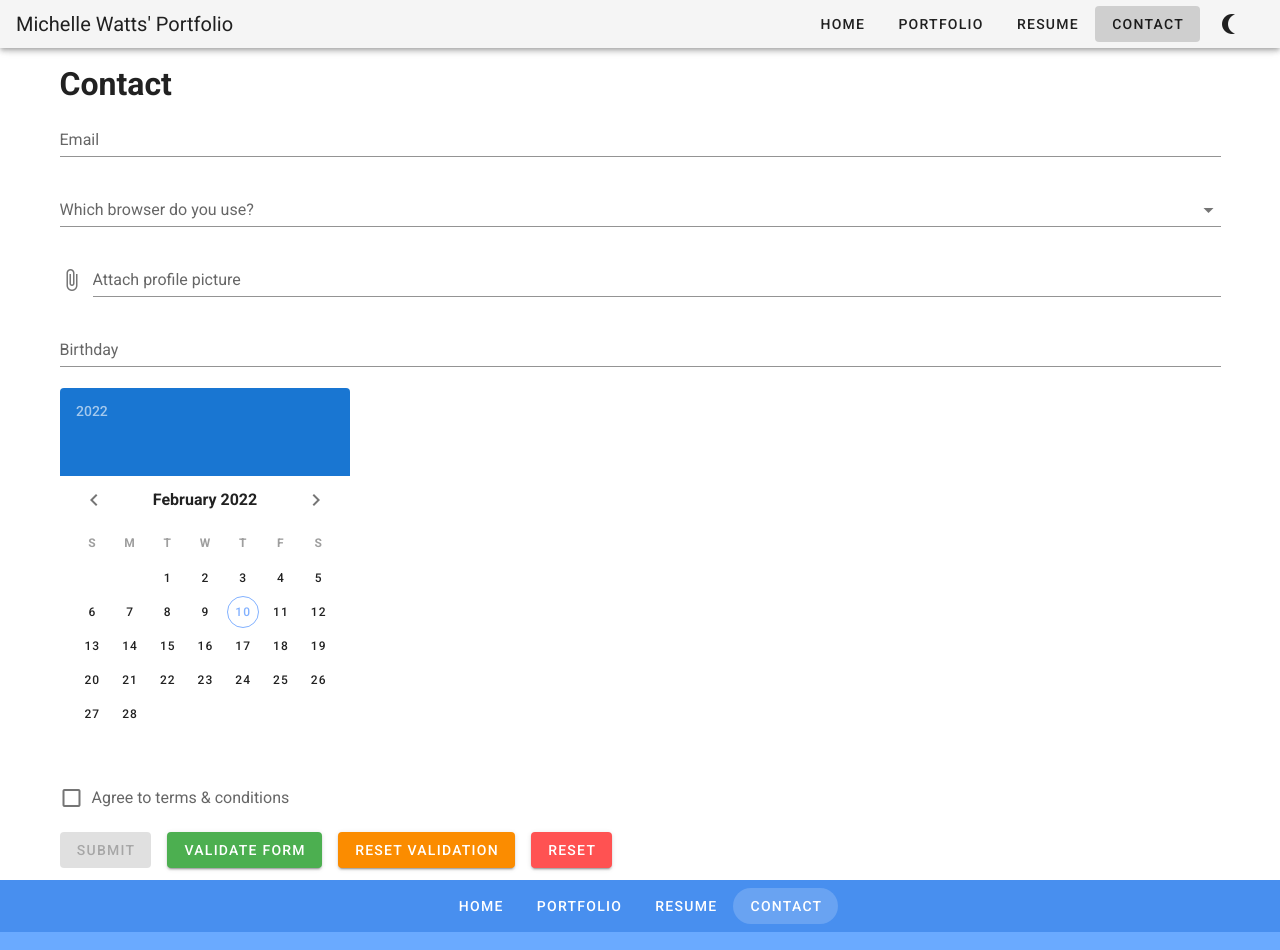
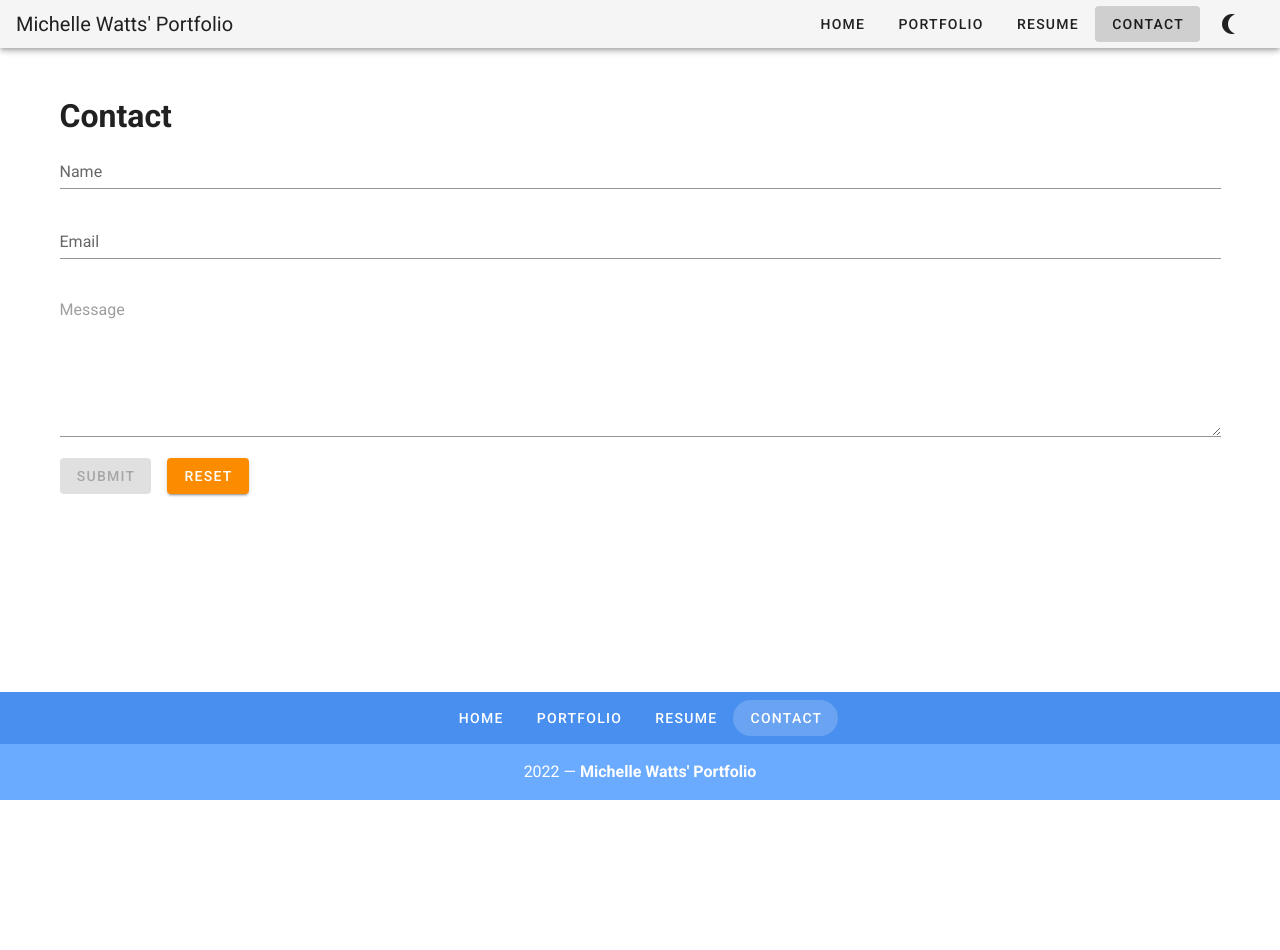
Before and after one commit to michellewatts20000/portfolio-vue, a Vue app: page /contact in a window 1280 px wide. Shown: the top 950 px of the page. After the commit the page ends 800 px from the top, so only its background shows below. Built offline with nearby package versions, Linux system fonts and the light colour scheme.

Commit message:
contact form

```diff
--- a/package.json
+++ b/package.json
@@ -9,6 +9,7 @@
   },
   "dependencies": {
     "core-js": "^3.6.5",
+    "emailjs-com": "^3.2.0",
     "vue": "^2.6.11",
     "vue-router": "^3.2.0",
     "vuetify": "^2.4.0",
--- a/src/App.vue
+++ b/src/App.vue
@@ -9,13 +9,13 @@
         </template>
 
         <v-list>
-          <v-list-item v-for="link in links" :key="link" :to="link.url">
+          <v-list-item v-for="link in links" :key="link.url" :to="link.url">
             <v-list-item-title>{{ link.label }}</v-list-item-title>
           </v-list-item>
         </v-list>
       </v-menu>
 
-      <v-toolbar-title class="hidden-sm-and-down"
+      <v-toolbar-title to="/" class="hidden-sm-and-down"
         >Michelle Watts' Portfolio</v-toolbar-title
       >
 
--- a/src/sass/variables.scss
+++ b/src/sass/variables.scss
@@ -1,2 +1,3 @@
 // $body-font-family: "Fira Sans";
 $heading-font-family: "Merriweather";
+// $btn-hover-opacity: 0;
--- a/src/views/Contact.vue
+++ b/src/views/Contact.vue
@@ -1,47 +1,44 @@
 <template>
   <v-container>
-    <v-row>
+    <v-row class="my-5">
       <v-col>
         <h1>Contact</h1>
         <v-form ref="signUpForm" v-model="formValidity">
           <v-text-field
+            label="Name"
+            type="text"
+            name="name"
+            v-model="name"
+            required
+          ></v-text-field>
+          <v-text-field
             label="Email"
             type="email"
+            name="email"
             v-model="email"
             :rules="emailRules"
             required
           ></v-text-field>
-          <v-autocomplete
-            label="Which browser do you use?"
-            :items="browsers"
-          ></v-autocomplete>
-          <v-file-input label="Attach profile picture"></v-file-input>
-          <v-text-field
-            v-model="birthday"
-            label="Birthday"
-            readonly
-          ></v-text-field>
-          <v-date-picker v-model="birthday"></v-date-picker>
-          <v-checkbox
-            label="Agree to terms & conditions"
-            v-model="agreeToTerms"
-            :rules="agreeToTermsRules"
+
+          <v-textarea
+            name="message"
+            v-model="message"
+            cols="30"
+            rows="5"
+            placeholder="Message"
             required
-          ></v-checkbox>
+          >
+          </v-textarea>
+
           <v-btn
             type="submit"
             color="primary"
             class="mr-4"
+            value="Send"
             :disabled="!formValidity"
             >Submit</v-btn
           >
-          <v-btn color="success" class="mr-4" @click="validateForm"
-            >Validate Form</v-btn
-          >
-          <v-btn color="warning" class="mr-4" @click="resetValidation"
-            >Reset Validation</v-btn
-          >
-          <v-btn color="error" @click="resetForm">Reset</v-btn>
+          <v-btn color="warning" @click="resetForm">Reset</v-btn>
         </v-form>
       </v-col>
     </v-row>
@@ -49,24 +46,16 @@
 </template>
 
 <script>
+import emailjs from "emailjs-com";
 export default {
   data: () => ({
-    agreeToTerms: false,
-    agreeToTermsRules: [
-      (value) =>
-        !!value ||
-        "You must agree to the terms and conditions to sign up for an account.",
-    ],
-    birthday: "",
-    browsers: ["Chrome", "Firefox", "Safari", "Edge", "Brave"],
+    name: "",
     email: "",
+    message: "",
     emailRules: [
       (value) => !!value || "Email is required.",
       (value) => value.indexOf("@") !== 0 || "Email should have a username.",
       (value) => value.includes("@") || "Email should include an @ symbol.",
-      (value) =>
-        value.indexOf(".") - value.indexOf("@") > 1 ||
-        "Email should contain a valid domain.",
       (value) => value.includes(".") || "Email should include a period symbol.",
       (value) =>
         value.indexOf(".") <= value.length - 3 ||
@@ -78,11 +67,26 @@ export default {
     resetForm() {
       this.$refs.signUpForm.reset();
     },
-    resetValidation() {
-      this.$refs.signUpForm.resetValidation();
-    },
-    validateForm() {
-      this.$refs.signUpForm.validate();
+    sendEmail(e) {
+      try {
+        emailjs.sendForm(
+          "service_zkbnhdj",
+          "template_8eoy6gi",
+          e.target,
+          "user_eRiVJQWlEW4YWr0jVhl9u",
+          {
+            name: this.name,
+            email: this.email,
+            message: this.message,
+          }
+        );
+      } catch (error) {
+        console.log({ error });
+      }
+      // Reset form field
+      this.name = "";
+      this.email = "";
+      this.message = "";
     },
   },
 };
--- a/src/views/Portfolio.vue
+++ b/src/views/Portfolio.vue
@@ -16,9 +16,9 @@
           </div>
         </v-card-text>
         <v-card-actions>
-          <v-btn :href="card.deployed"> Deployed </v-btn>
+          <v-btn :href="card.deployed" class="primary"> Deployed </v-btn>
           <v-spacer></v-spacer>
-          <v-btn :href="card.github"> GitHub </v-btn>
+          <v-btn :href="card.github" class="info"> GitHub </v-btn>
         </v-card-actions>
       </v-card>
     </v-row>
```
Also changed, not shown: 2 other files (tests, documents, lock files or other folders).
